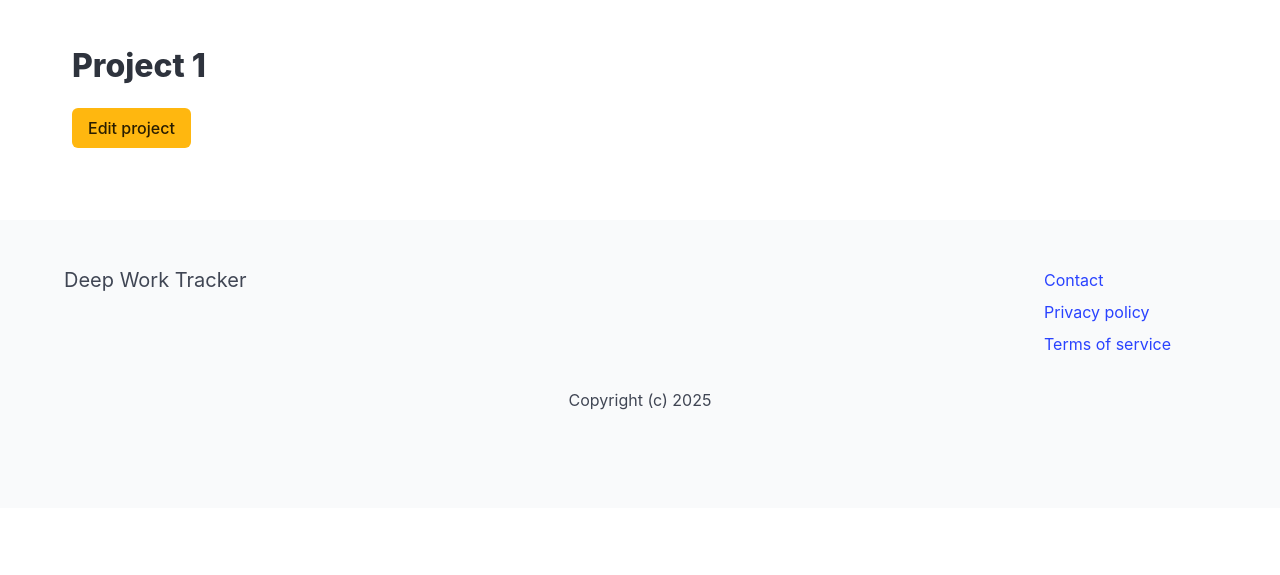
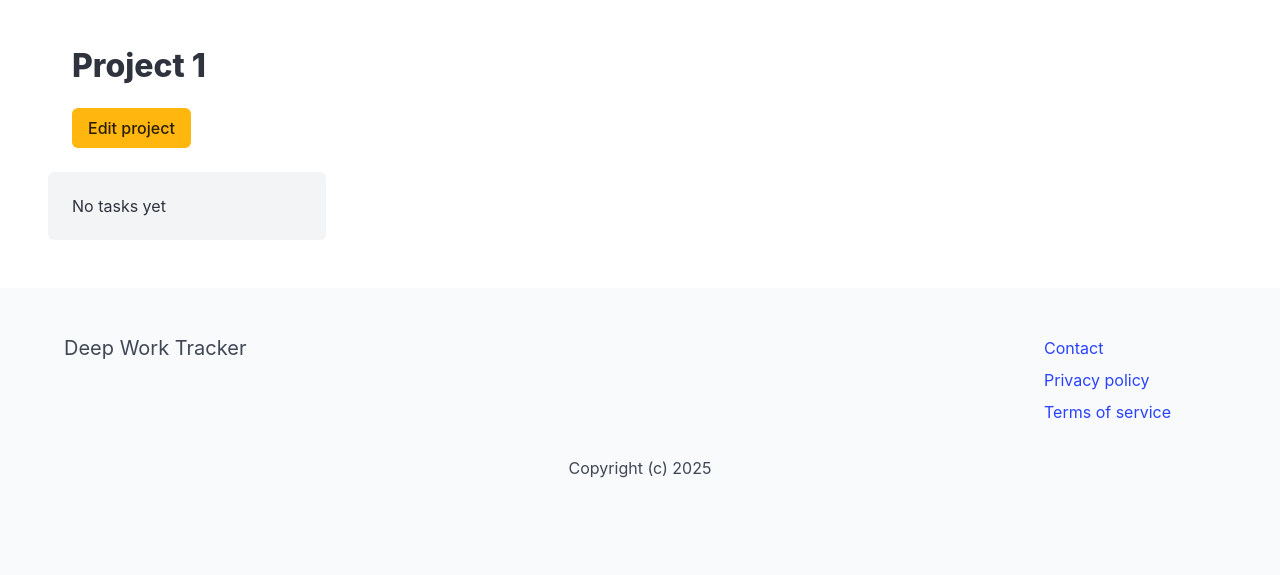
Before and after one commit to jamiul-999/Deep-Work-Tracker, a Django app: page /projects/2/ in a window 1280 px wide. Shown: the part 128-703 px from the top of the page. Run offline with Django 5.2, Linux system fonts and the light colour scheme; a user stored in the database is signed in; data comes from the database, SQL or seed files in the repository; tables that the repository leaves empty hold one stand-in row (values such as "Sample post").

Commit message:
List of tasks can be shown

```diff
--- a/apps/project/templates/project/project.html
+++ b/apps/project/templates/project/project.html
@@ -18,5 +18,54 @@
                 <a href="{% url "project:edit_project" project.id %}" class="button is-warning">Edit project</a>
             </div>
         </div>
+
+        {% if not tasks_todo and not tasks_done %}
+                <div class="columns">
+                    <div class="column is-3">
+                        <div class="notification">
+                            <p>No tasks yet</p>
+                        </div>
+                    </div>
+                </div>
+            {% endif %}
+        <div class="columns is-multiline">
+            {% if tasks_todo %}
+                <div class="column is-12">
+                    <h2 class="is-size-4">Todo</h2>
+                </div>
+
+                {% for task in tasks_todo %}
+                    <div class="column is-4">
+                        <div class="notification">
+                            <h3 class="is-size-5">{{ task.title }}</h3>
+
+                            <hr>
+
+                            <a class="button is-success">Details</a>
+
+                        </div>
+                    </div>
+                {% endfor %}
+            {% endif %}
+
+            {% if tasks_done %}
+                <div class="column is-12">
+                    <h2 class="is-size-4">Done</h2>
+                </div>
+
+                {% for task in tasks_todo %}
+                    <div class="column is-4">
+                        <div class="notification">
+                            <h3 class="is-size-5">{{ task.title }}</h3>
+
+                            <hr>
+
+                            <a class="button is-success">Details</a>
+
+                        </div>
+                    </div>
+                {% endfor %}
+            {% endif %}
+        </div>
     </div>
 {% endblock %}
--- a/apps/project/views.py
+++ b/apps/project/views.py
@@ -3,7 +3,7 @@
 from django.contrib.auth.decorators import login_required
 from django.shortcuts import render, redirect, get_object_or_404
 
-from .models import Project
+from .models import Project, Task
 from apps.team.models import Team
 
 @login_required
@@ -25,7 +25,17 @@
 def project(request, project_id):
     team = get_object_or_404(Team, pk=request.user.userprofile.active_team_id, status=Team.ACTIVE)
     project = get_object_or_404(Project, team=team, pk=project_id)
-    return render(request, "project/project.html", {"team": team, "project": project})
+    if request.method == "POST":
+        title = request.GET>get("title")
+
+        if title:
+            task = Task.objects.create(team=team, project=project, title=title)
+            messages.ifno(request, "The task was added")
+            return redirect("project:project", project_id=project.id)
+    tasks_todo = project.tasks.filter(status=Task.TODO)
+    tasks_done = project.tasks.filter(status=Task.DONE)
+
+    return render(request, "project/project.html", {"team": team, "project": project, "tasks_todo": tasks_todo})
 
 @login_required
 def edit_project(request, project_id):
```
